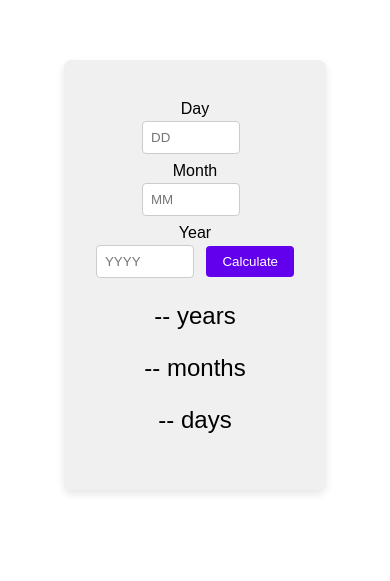
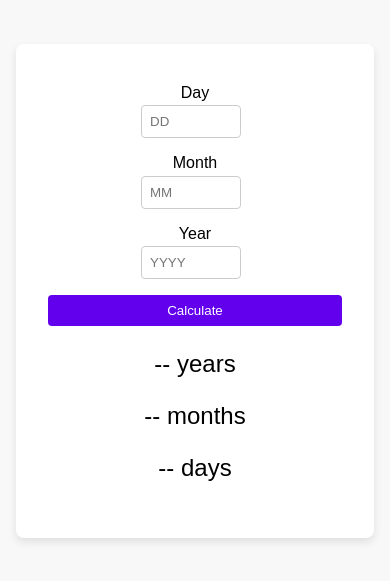
Before and after one commit to shuja609/age-calculator-app-main, a plain HTML site: page index.html in a window 390 px wide. Shown: the part 147-728 px from the top of the page. Drawn offline with Linux system fonts and the light colour scheme.

Commit message:
responsiveness added

```diff
--- a/styles.css
+++ b/styles.css
@@ -5,14 +5,18 @@ body {
     align-items: center;
     height: 100vh;
     margin: 0;
+    background-color: #f8f8f8;
+    padding: 1rem;
 }
 
 .container {
     text-align: center;
-    background-color: #f0f0f0;
+    background-color: #ffffff;
     padding: 2rem;
     border-radius: 8px;
     box-shadow: 0 4px 8px rgba(0, 0, 0, 0.1);
+    max-width: 400px;
+    width: 100%;
 }
 
 .input-section {
@@ -25,9 +29,10 @@ body {
 }
 
 .input-section input {
-    width: 80px;
+    width: calc(100% / 3 - 1rem);
     padding: 0.5rem;
     margin-right: 0.5rem;
+    margin-bottom: 0.5rem;
     border: 1px solid #ccc;
     border-radius: 4px;
 }
@@ -39,6 +44,8 @@ body {
     color: white;
     border-radius: 4px;
     cursor: pointer;
+    width: 100%;
+    margin-top: 0.5rem;
 }
 
 #calculate-btn:hover {
@@ -53,3 +60,10 @@ body {
     color: red;
     margin-top: 1rem;
 }
+
+@media (min-width: 600px) {
+    .input-section input {
+        width: calc(33.33% - 1rem);
+        margin-bottom: 0;
+    }
+}
```
